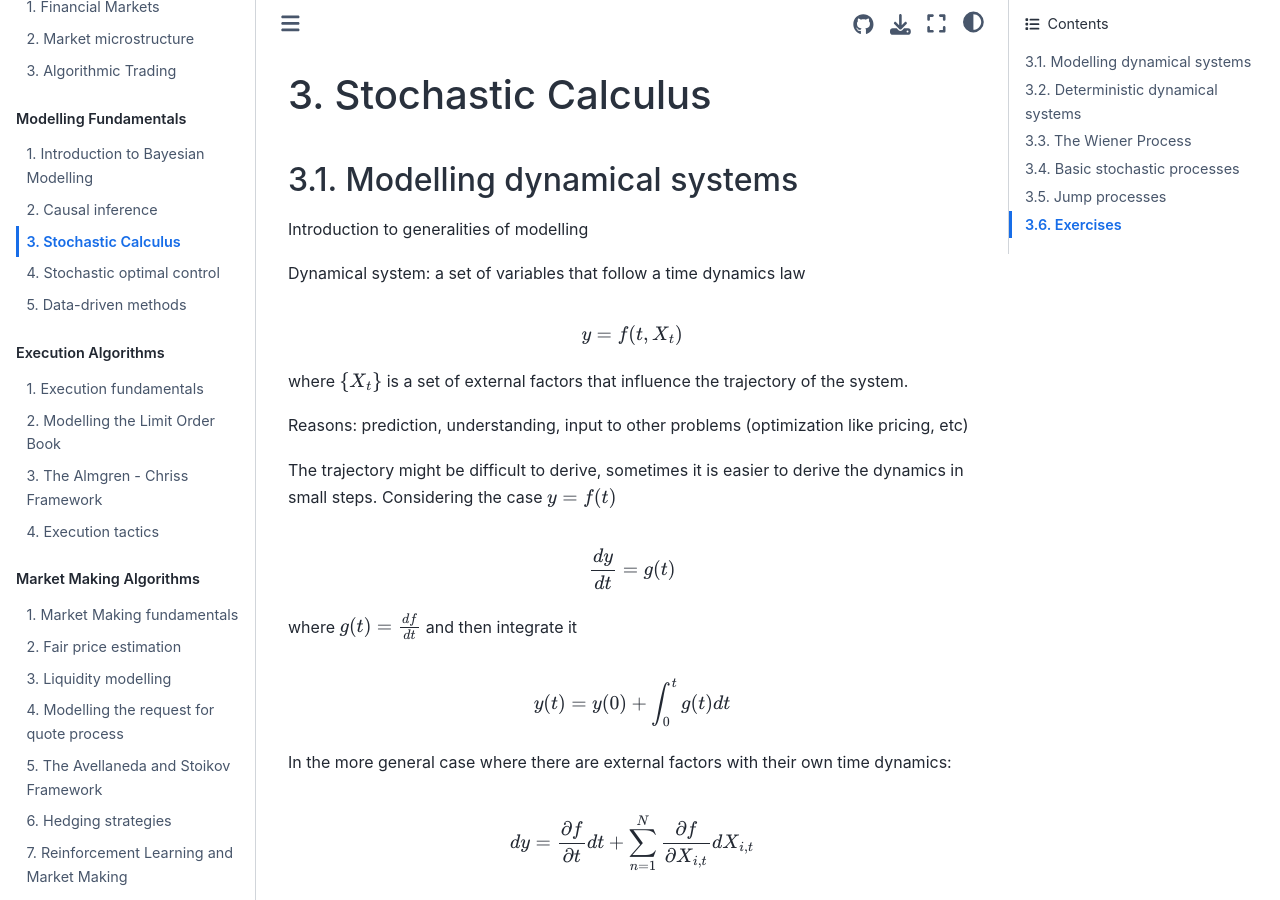
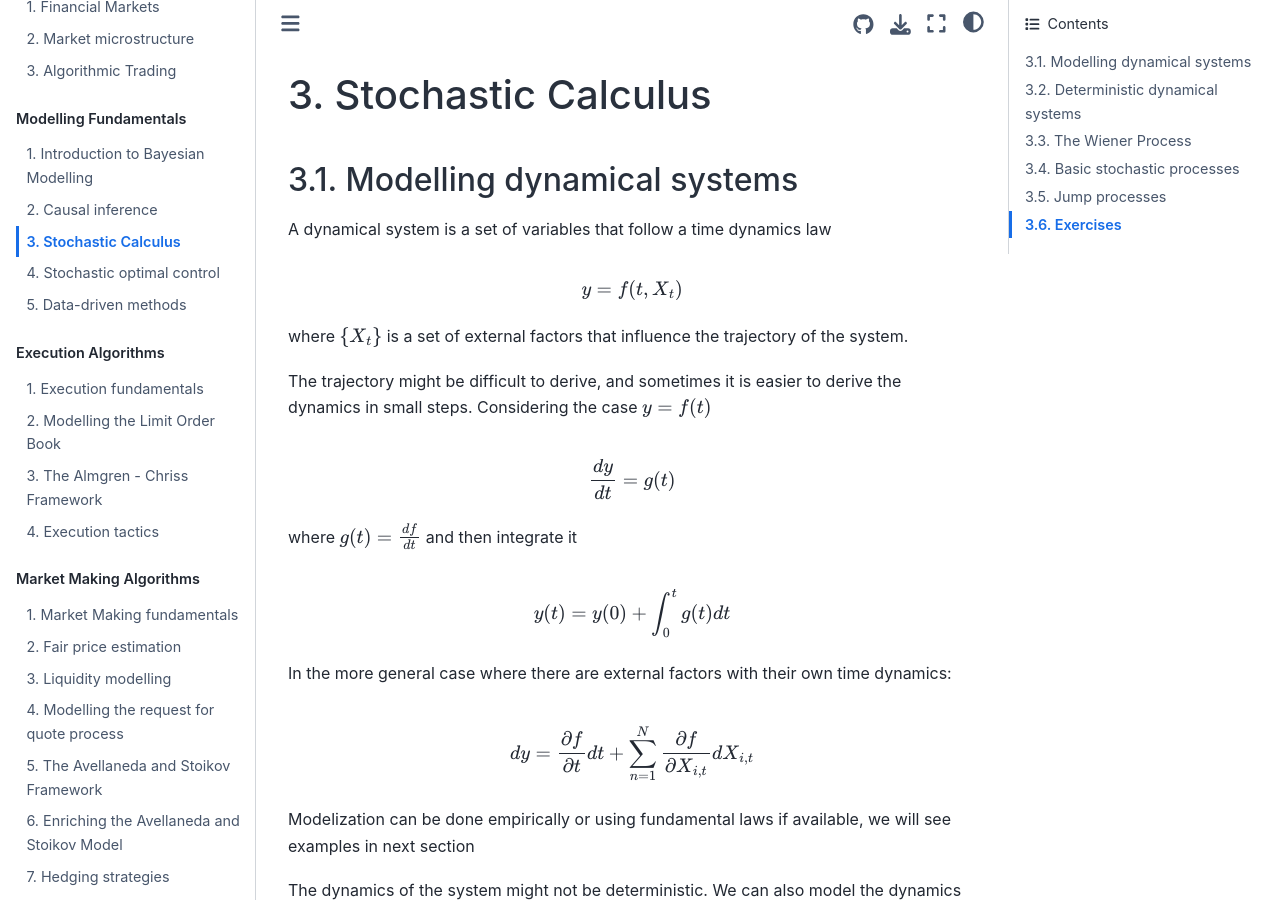
Before and after one commit to xaviweise/aaat, a Jupyter Book: the page built from markdown/stochastic_calculus.md, in a window 1280 px wide and 900 px high. Built offline with Jupyter Book 1.0.4 settings and Sphinx 7.4.7 and the Sphinx Book theme 1.1.4, drawn with Linux system fonts in a browser that asks for light colours; some of the changed text lies outside the part shown.

```diff
--- a/_toc.yml
+++ b/_toc.yml
@@ -41,6 +41,7 @@ parts:
     - file: markdown/liquidity_modelling.md
     - file: markdown/rfq_models.md
     - file: markdown/avellaneda_stoikov.md
+    - file: markdown/enriching_avellaneda.md
     - file: markdown/hedging.md
     - file: markdown/market_making_rl.md
 
--- a/markdown/stochastic_calculus.md
+++ b/markdown/stochastic_calculus.md
@@ -1,23 +1,16 @@
 (stochastic_calculus)=
 # Stochastic Calculus
-
 
 (modelling_dynamical_systems)=
 ## Modelling dynamical systems
 
-Introduction to generalities of modelling
-
-Dynamical system: a set of variables that follow a time dynamics law
+A dynamical system is a set of variables that follow a time dynamics law
 
 $$y = f(t,{X_t})$$
 
 where $\{X_t\}$ is a set of external factors that influence the trajectory of the system.
 
-Reasons: prediction, understanding, input to other problems
-(optimization like pricing, etc)
-
-The trajectory might be difficult to derive, sometimes it is easier to
-derive the dynamics in small steps. Considering the case $y = f(t)$
+The trajectory might be difficult to derive, and sometimes it is easier to derive the dynamics in small steps. Considering the case $y = f(t)$
 
 $$\frac{dy}{dt} = g(t)$$
 
@@ -143,9 +136,11 @@ which has the structure:
 
 $$\frac{d {\bf y}}{dt} + A {\bf y} = 0$$
 
-where ${\bf y} = (y_0, ..., y_{n-1})$ and A is the matrix form with the coefficients of the system of equations above. The general solution to this equation is: $${\bf y} =  e^{-A t} {\bf y_0}$$ This is the formal
-solution, but to get a workable solution we need to diagonalize the matrix A, i.e. finding $A = C \Lambda C^{-1}$ where $\Lambda$ is a diagonal matrix with the eigenvalues of A, and C has its eigenvectors
-$\vec{w}$ as columns. One can then project the solution in the space of eigenvectors:
+where ${\bf y} = (y_0, ..., y_{n-1})$ and A is the matrix form with the coefficients of the system of equations above. The general solution to this equation is:
+
+$${\bf y} =  e^{-A t} {\bf y_0}$$
+
+This is the formal solution, but to get a workable solution we need to diagonalize the matrix A, i.e. finding $A = C \Lambda C^{-1}$ where $\Lambda$ is a diagonal matrix with the eigenvalues of A, and C has its eigenvectors $\vec{w}$ as columns. One can then project the solution in the space of eigenvectors:
 
 $${\bf y_t} =  C C^{-1} e^{-A t} C C^{-1} {\bf y_0} = C e^{-\Lambda t} C^{-1} {\bf y_0}$$
 
@@ -491,7 +486,11 @@ SIMULATION GAUSSIAN PROCESS
 #### Multivariate processes
 
 Let us now simulate a multivariate Wiener process of dimension N. The strategy in this case is to start simulating N independent Wiener processes and then use them to generate the correlated paths. This can
-be done using the Cholesky decomposition of the correlation matrix $\Sigma$. Since $\Sigma$ is symmetric and positive define, the decomposition reads: $$\Sigma = L L^T$$ where $L$ is a lower triangular matrix. If we now we have a vector of N uncorrelated Wiener increments
+be done using the Cholesky decomposition of the correlation matrix $\Sigma$. Since $\Sigma$ is symmetric and positive define, the decomposition reads:
+
+$$\Sigma = L L^T$$
+
+where $L$ is a lower triangular matrix. If we now we have a vector of N uncorrelated Wiener increments
 $d \hat{{\bf W_t}}$, we can obtain the correlated process by using $L$ such as $d {\bf W_t} = L d \hat{{\bf W_t}}$. We can see that this vector has the distribution of the multivariate Wiener process increment:
 
 $$\begin{aligned}
@@ -749,8 +748,11 @@ Brownian motion, which we already now how to integrate from the previous section
 
 $$\log S_t = \log S_0 + \int_0^t du (\mu_u - \frac{1}{2} \sigma_u^2) +  \int_0^t \sigma_u d W_u$$
 
-which means that $\log S_t$ follows a Gaussian distribution $\log S_t \sim N(\log S_0 + \int_0^t du (\mu_u - \frac{1}{2} \sigma_u^2), \int_0^u \sigma_u^2 du)$. The distribution of $S_t$ is the well studied Log-normal distribution,
-which by definition is the distribution of a random variable whose logarithm follows a Gaussian distribution:
+which means that $\log S_t$ follows a Gaussian distribution
+
+$$\log S_t \sim N(\log S_0 + \int_0^t du (\mu_u - \frac{1}{2} \sigma_u^2), \int_0^u \sigma_u^2 du)$$
+
+The distribution of $S_t$ is the well studied Log-normal distribution, which by definition is the distribution of a random variable whose logarithm follows a Gaussian distribution:
 
 $$S_t \sim LN(\log S_0 + \int_0^t du (\mu_u - \frac{1}{2} \sigma_u^2), \int_0^u \sigma_u^2 du)$$
 
```
Also changed, not shown: welcome.md (+2 -6 lines), 8 other files.
